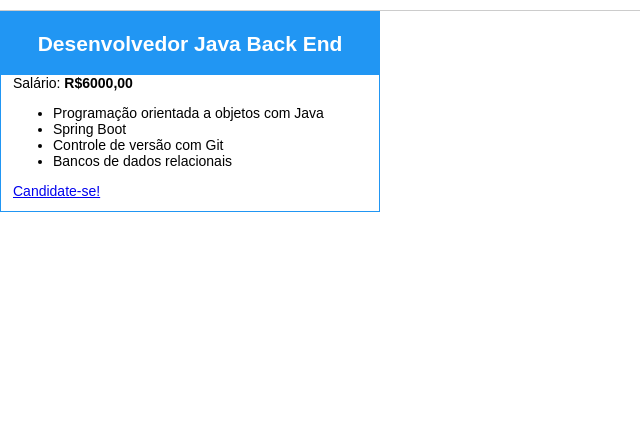
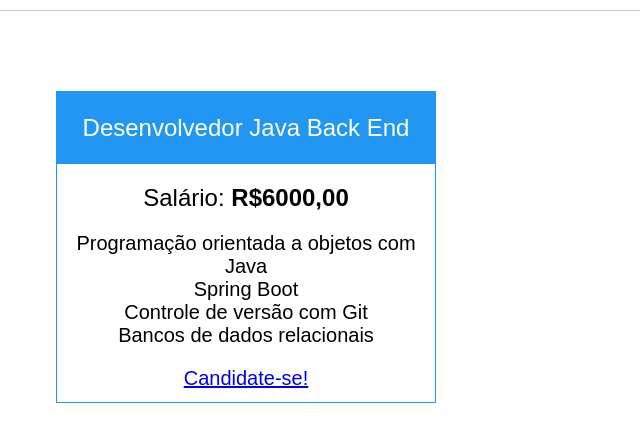
Before and after one commit to professorbossini/20222_maua_tti107_sexta_css_intro_e_mais_recursos, a plain HTML site: page projeto_vagas/index.html in a window 1280 px wide. Shown: the part 69-510 px from the top of the page, without its empty margins (0-640 px from the left). Drawn offline with Linux system fonts and the light colour scheme.

Commit message:
apostila01(projeto vagas): secao 2.5 encerrada

```diff
--- a/projeto_vagas/css/estilos.css
+++ b/projeto_vagas/css/estilos.css
@@ -6,7 +6,7 @@
 body {
   margin: 0;
   font-family: Arial, Helvetica, sans-serif;
-  font-size: 14px;
+  font-size: 20px;
 }
 
 header {
@@ -25,6 +25,10 @@ header img {
   padding-right: 16px;
 }
 
+#vagas {
+  padding: 80px 0;
+}
+
 article {
   padding: 12px;
   border: 1px solid #2196F3;
@@ -38,4 +42,26 @@ article > h2{
   line-height: 3;
   margin: -12px;
   margin-bottom: 0;
+  font-weight: normal;
+  font-size: 24px;
 }
+
+article > div {
+  text-align: center;
+  font-size: 24px;
+  margin: 20px 0;
+}
+
+article > ul {
+  list-style: none;
+  padding: 0;
+  margin: 20px 0;
+}
+
+article > ul > li {
+  text-align: center;
+}
+
+article > footer {
+  text-align: center;
+}
--- a/projeto_vagas/index.html
+++ b/projeto_vagas/index.html
@@ -15,6 +15,9 @@
       <img src="imagens/logo.png" alt="PróximoPASSO" width="100">
     </div>
   </header>
+  <!-- div#vagas -->
+  <div id="vagas">
+    <div class="container">
       <!-- article>(h2+div+ul>(li*4))+footer>a[href=candidatar_se.html]{Candidate-se!} -->
       <article>
         <h2>Desenvolvedor Java Back End</h2>
@@ -27,7 +30,8 @@
         </ul>
         <footer><a href="candidatar_se.html">Candidate-se!</a></footer>
       </article>
-
+    </div>
+  </div>
 
 </body>
 </html>
```
Lines whose indentation alone changed are shown as unchanged.
